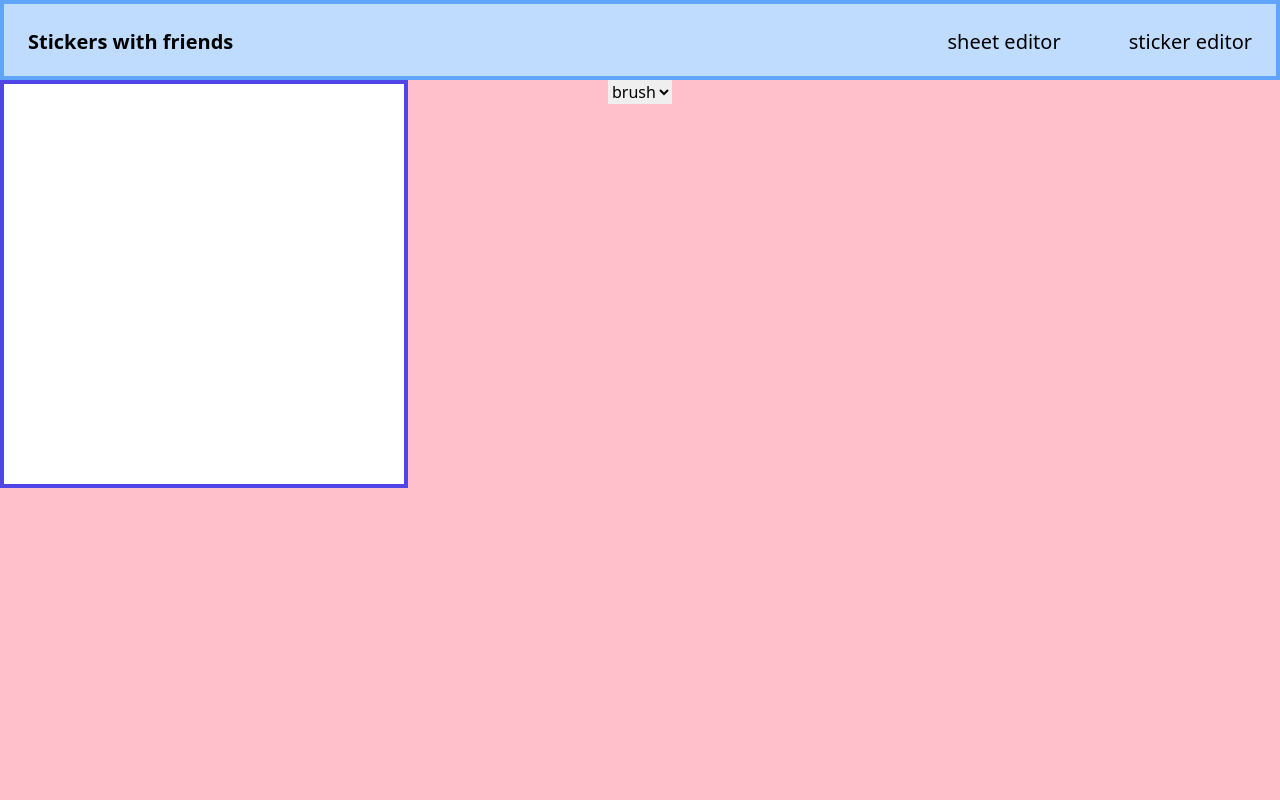
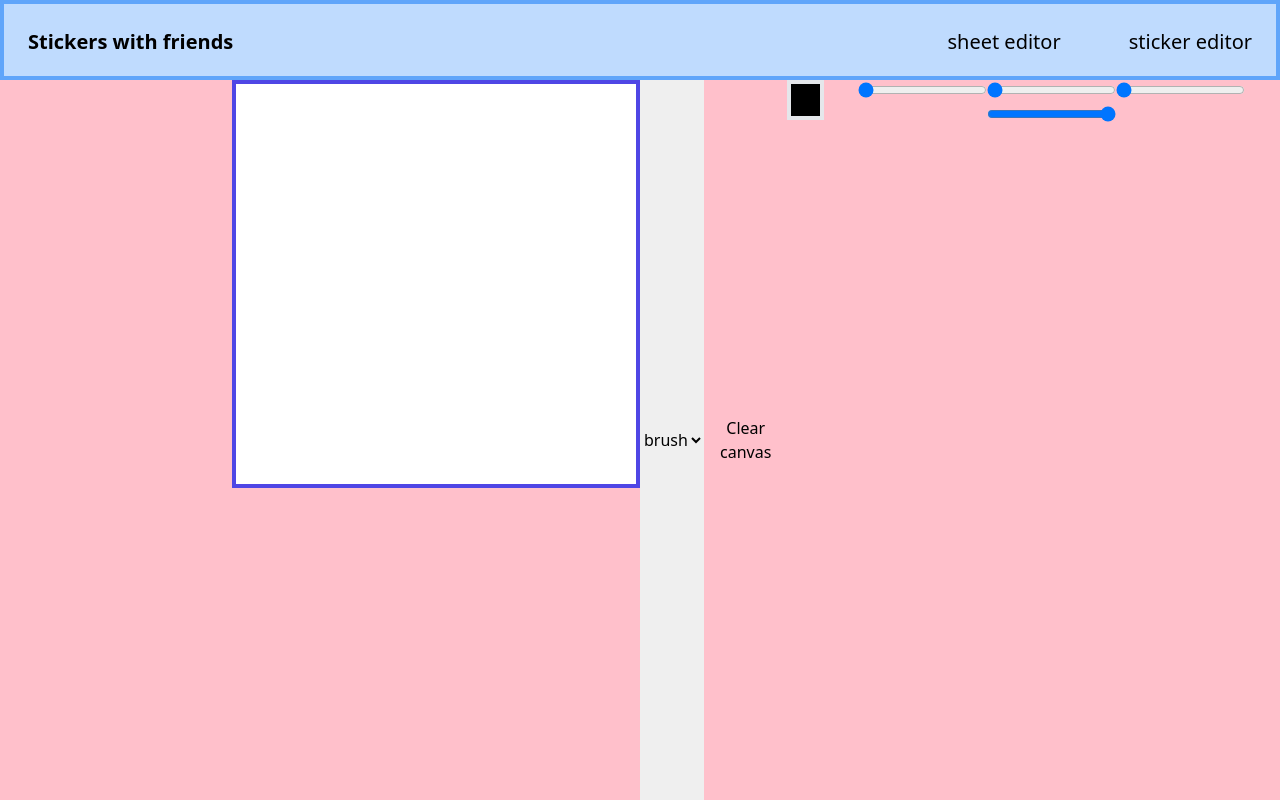
Before and after one commit to vncnt-wng/personal-site, a React (Create React App) app in the folder frontend/: page /stickerCreator in a window 1280 px wide. Built offline with nearby package versions, Linux system fonts and the light colour scheme.

Commit message:
Adds RGB colour picking

```diff
--- a/frontend/src/components/StickerCreator.tsx
+++ b/frontend/src/components/StickerCreator.tsx
@@ -6,6 +6,13 @@ interface Position {
 	y: number,
 }
 
+interface Colour {
+	[index: string]: string | number,
+	r: number,
+	g: number,
+	b: number,
+	a: number
+}
 
 const StickerCreator = () => {
 	const editorCanvasRef = useRef<HTMLCanvasElement>(null)
@@ -15,7 +22,7 @@ const StickerCreator = () => {
 	const [prevBrushPos, setPrevBrushPos] = useState<Position | null>({ x: 0, y: 0 })
 	const [canvasPos, setCanvasPos] = useState<Position>({ x: 0, y: 0 })
 	const [brushSize, setBrushSize] = useState<number>(4)
-	const [color, setColor] = useState(null)
+	const [colour, setColour] = useState<Colour>({ r: 0, g: 0, b: 0, a: 1.0 })
 	const [mouseDown, setMouseDown] = useState<boolean>(false)
 	const WIDTH = 400
 	const HEIGHT = 400
@@ -58,7 +65,7 @@ const StickerCreator = () => {
 			return false
 		}
 		const index = getImageDataIndex(x, y)
-		return imageData.data[index + 3] !== 255
+		return imageData.data[index + 3] !== 255 || (imageData.data[index] === 255 && imageData.data[index + 1] === 255 && imageData.data[index + 2] === 255)
 	}
 
 	const onClick = (e: MouseEvent) => {
@@ -79,10 +86,10 @@ const StickerCreator = () => {
 				const curr = nodes.shift()!
 				const pixelIndex = getImageDataIndex(curr[0], curr[1])
 				if (imageData.data[pixelIndex + 3] === 0) {
-					imageData.data[pixelIndex] = 0
-					imageData.data[pixelIndex + 1] = 0
-					imageData.data[pixelIndex + 2] = 0
-					imageData.data[pixelIndex + 3] = 255
+					imageData.data[pixelIndex] = colour.r
+					imageData.data[pixelIndex + 1] = colour.g
+					imageData.data[pixelIndex + 2] = colour.b
+					imageData.data[pixelIndex + 3] = colour.a * 255
 				}
 
 				if (pixelIsTransparent(curr[0] + 1, curr[1], imageData) && !seen.has((curr[0] + 1) + (curr[1]) * HEIGHT)) {
@@ -102,8 +109,6 @@ const StickerCreator = () => {
 					seen.add((curr[0]) + (curr[1] - 1) * HEIGHT)
 				}
 			}
-			console.log(nodes.length)
-			console.log(seen.size)
 			editorCtx.putImageData(imageData, 0, 0)
 		}
 	}
@@ -115,7 +120,6 @@ const StickerCreator = () => {
 		canvas.addEventListener("mousedown", onMouseDown)
 		canvas.addEventListener("mouseup", onMouseUp)
 		canvas.addEventListener("click", onClick)
-
 
 		cursorContext.current = cursorCanvasRef.current!.getContext("2d")
 		editorContext.current = editorCanvasRef.current!.getContext("2d")
@@ -142,7 +146,7 @@ const StickerCreator = () => {
 			editorCtx.beginPath();
 			editorCtx.moveTo(prevBrushPos.x, prevBrushPos.y)
 			editorCtx.lineTo(canvasPos.x, canvasPos.y)
-			editorCtx.strokeStyle = "black"
+			// editorCtx.strokeStyle = "black"
 			editorCtx.lineWidth = brushSize
 			editorCtx.stroke()
 			editorCtx.closePath()
@@ -150,31 +154,64 @@ const StickerCreator = () => {
 		}
 	}, [canvasPos])
 
+	useEffect(() => {
+		let colourString = "#"
+		colourString += Math.abs(colour.r).toString(16).padStart(2, "0")
+		colourString += Math.abs(colour.g).toString(16).padStart(2, "0")
+		colourString += Math.abs(colour.b).toString(16).padStart(2, "0")
+		console.log(colourString)
+		editorContext.current!.strokeStyle = colourString
+		cursorContext.current!.fillStyle = colourString
+	}, [colour])
+
 	const onBrushSelectChange = (e: React.ChangeEvent<HTMLSelectElement>) => {
 		setBrushType(e.target.value)
 	}
 
+	const getColourStyleString = (colour: Colour) => {
+		return "rgb(" + colour.r + "," + colour.g + "," + colour.b + "," + colour.a + ")"
+	}
+
+	const onColourChange = (e: React.ChangeEvent<HTMLInputElement>) => {
+		const newColour = { ...colour }
+		newColour[e.target.name] = e.target.value
+		setColour(newColour)
+	}
+
 	return (
-		<div className="h-full w-full" style={{ backgroundColor: "pink" }}>
+		<div className="h-full w-full grid grid-cols-2" style={{ backgroundColor: "pink" }}>
+			<div className="col-span-1 flex justify-end">
 				<canvas
 					height={HEIGHT}
 					width={WIDTH}
-				className="box-border border-4 border-indigo-600 bg-white fixed"
+					className="box-border border-4 border-indigo-600 bg-white absolute"
 					ref={editorCanvasRef}
 				>
 				</canvas>
 				<canvas
 					height={HEIGHT}
 					width={WIDTH}
-				className="box-border border-4 border-indigo-600 fixed bg-transparent"
+					className="box-border border-4 border-indigo-600 bg-transparent absolute"
 					ref={cursorCanvasRef}
 				></canvas>
-			<div>
+			</div>
+			<div className="col-span-1 flex justify-center">
 				<select name="brushSelect" id="brushSelect" onChange={onBrushSelectChange}>
 					{brushTypes.map((brush, i) =>
 						<option value={brush} key={i}>{brush}</option>
 					)}
 				</select>
+				<button onClick={() => {
+					editorContext.current?.clearRect(0, 0, WIDTH, HEIGHT)
+				}}>Clear canvas</button>
+				<span className="box-border border-4  w-10 h-10" style={{ backgroundColor: getColourStyleString(colour) }}></span>
+				<form className="">
+					<input name="r" type="range" min={0} max={255} value={colour.r} onChange={e => onColourChange(e)} />
+					<input name="g" type="range" min={0} max={255} value={colour.g} onChange={e => onColourChange(e)} />
+					<input name="b" type="range" min={0} max={255} value={colour.b} onChange={e => onColourChange(e)} />
+					<input name="a" type="range" min={0} max={1} value={colour.a} step={0.01} onChange={e => onColourChange(e)} />
+				</form>
+
 			</div>
 		</div>
 	)
```
Lines whose indentation alone changed are shown as unchanged.
